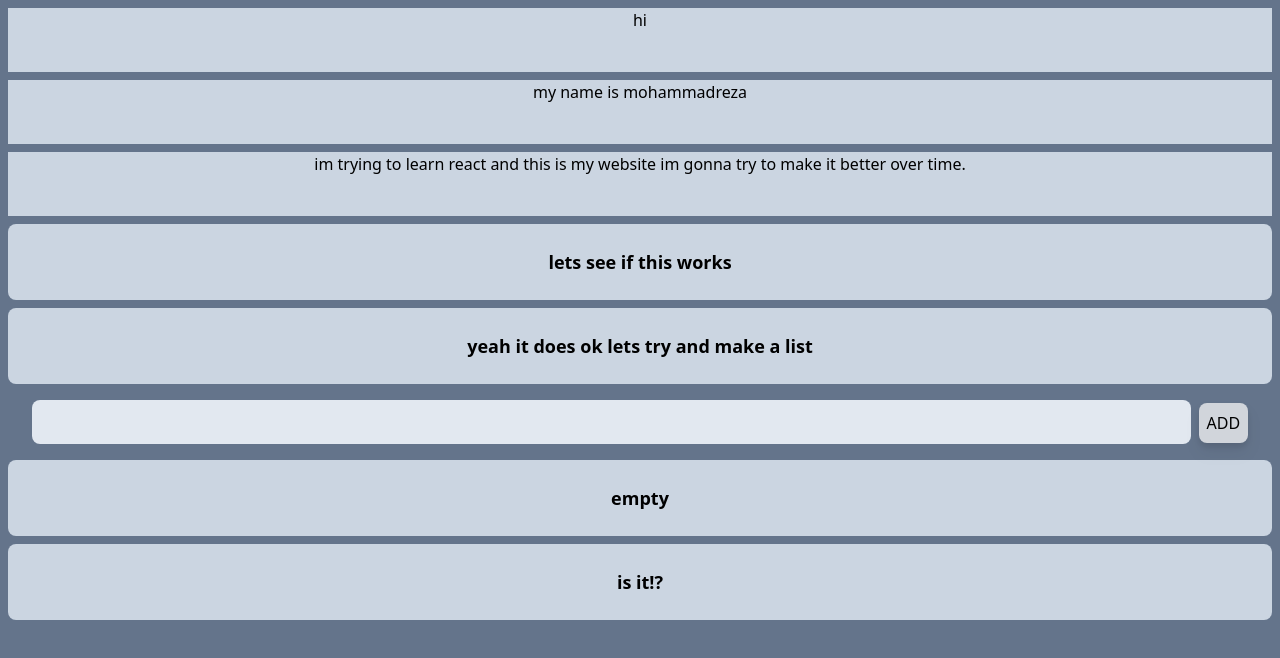
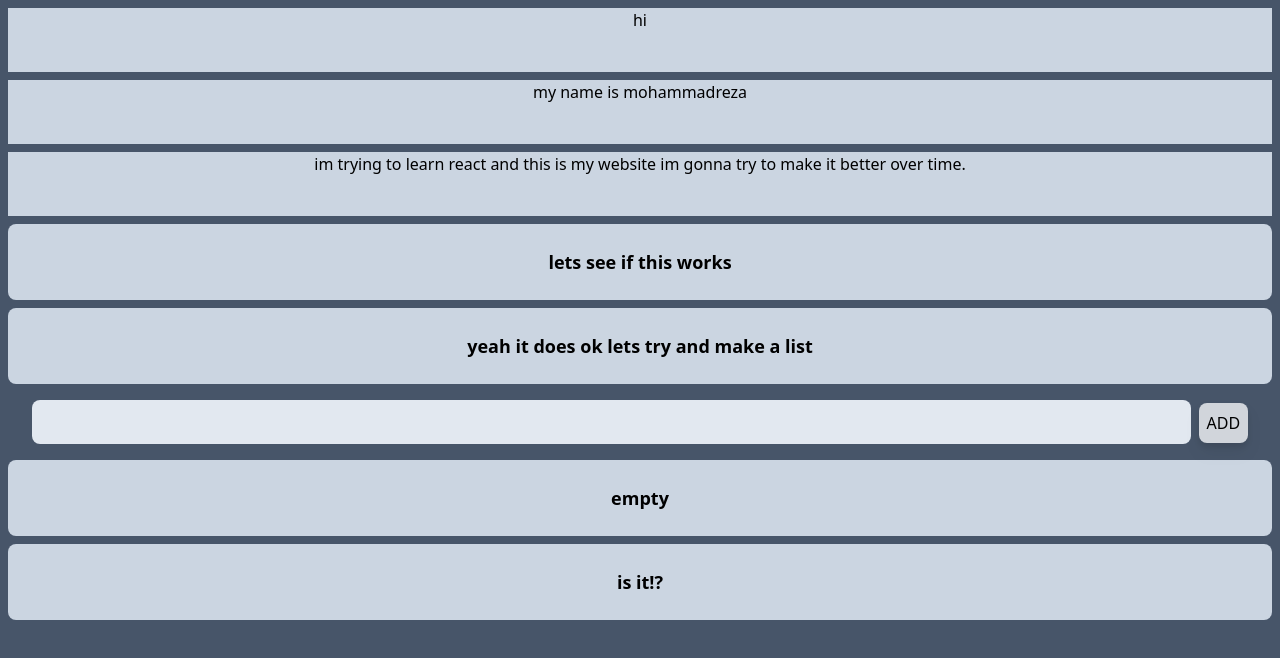
Before and after one commit to Mrkh97/RocketPlaneProject, a React (Create React App) app: page / in a window 1280 px wide. Shown: the top 658 px of the page. Built offline with nearby package versions, Linux system fonts and the light colour scheme.

Commit message:
background color fix

```diff
--- a/public/index.html
+++ b/public/index.html
@@ -26,7 +26,7 @@
     -->
     <title>MrKh</title>
   </head>
-  <body>
+  <body style="background-color: #475569;">
     <noscript>You need to enable JavaScript to run this app.</noscript>
     <div id="root"></div>
     <!--
--- a/src/App.js
+++ b/src/App.js
@@ -5,7 +5,7 @@ function App() {
   const [list,setList]=useState(['empty','is it!?'])
   const [content,setContent]=useState('');
   return (
-    <div className=" bg-slate-500 h-full absolute w-full">
+    <div className=" ">
       <div className=" bg-slate-300 m-2  h-16">
         <p className=" text-center items-center">hi</p>
       </div>
```
